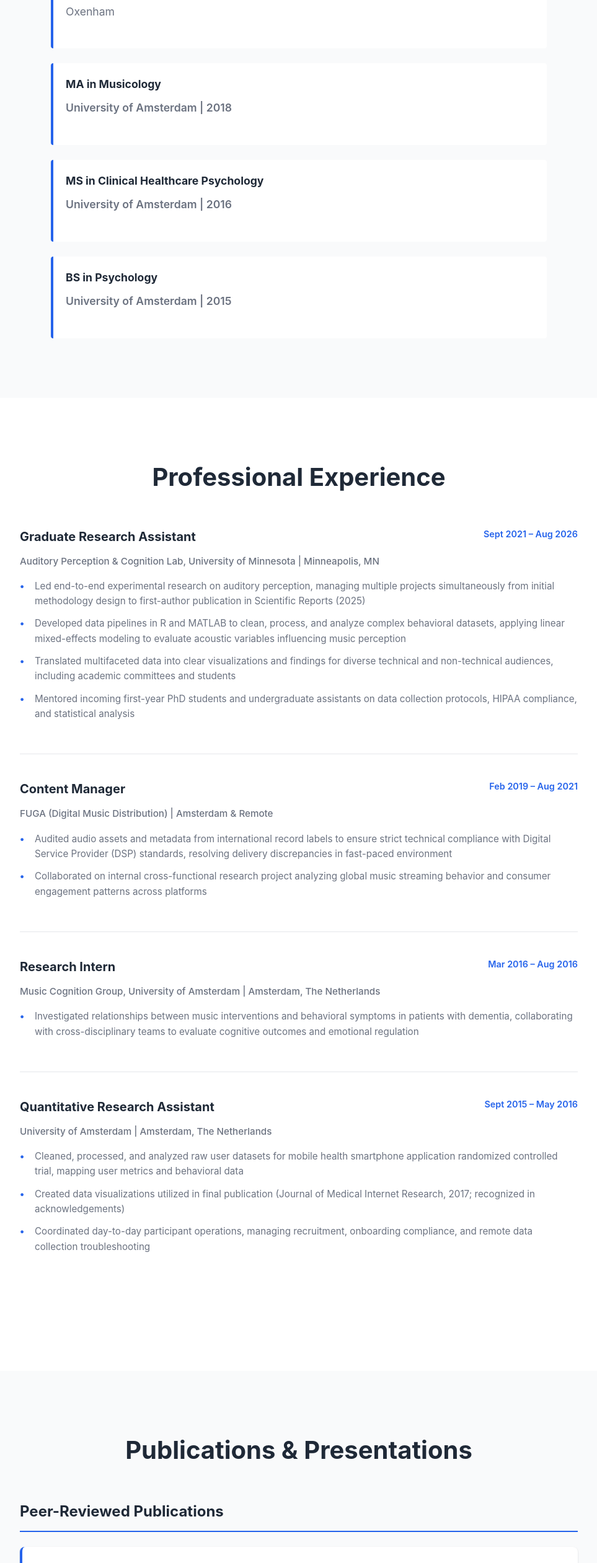
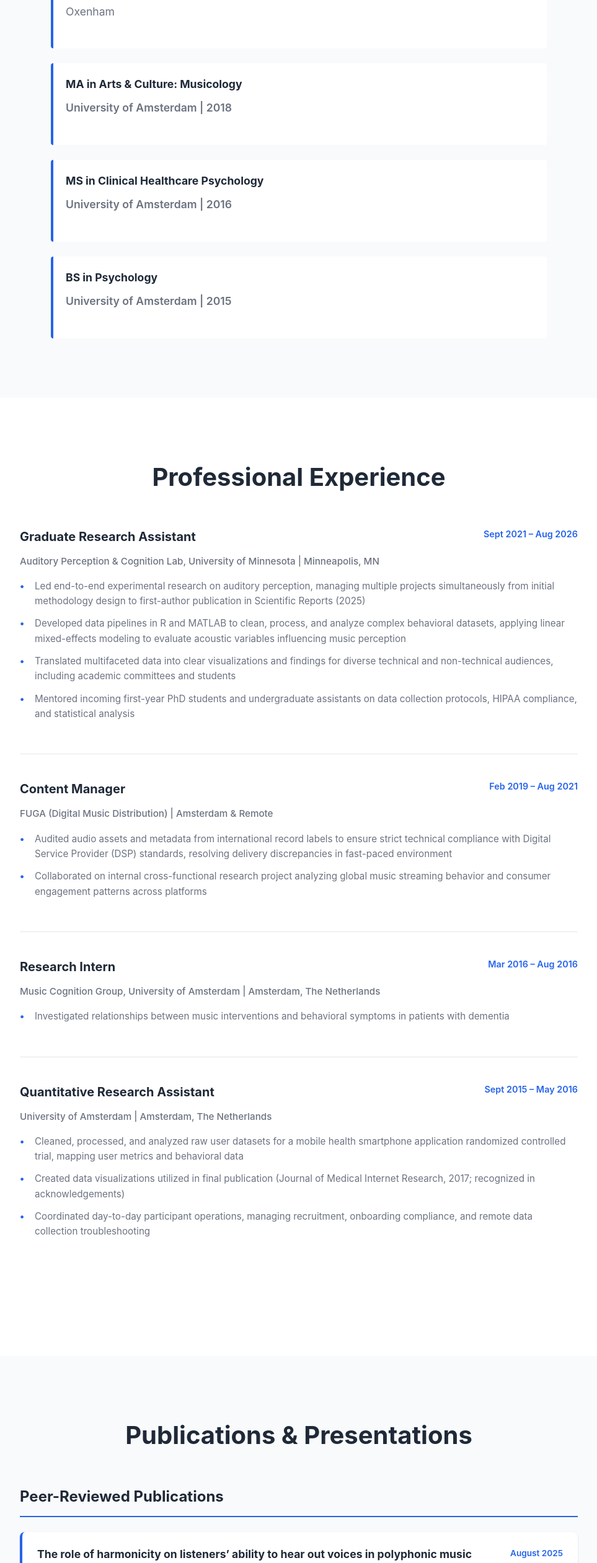
Before and after one commit to bluesootsprite/bluesootsprite.github.io, a plain HTML site: page index.html in a window 1280 px wide. Shown: the part 1920-4442 px from the top of the page at 62% size, without its empty margins (158-1121 px from the left). Drawn offline with Linux system fonts and the light colour scheme.

Commit message:
Refine content in index.html for clarity
Updated text for clarity and specificity in various sections, including education and experience.

```diff
--- a/index.html
+++ b/index.html
@@ -41,7 +41,7 @@
         <div class="container">
             <h2>About Me</h2>
             <div class="about-content">
-                <p>I hold a PhD in Psychology (Cognitive and Brain Sciences) from the University of Minnesota, where I conducted empirical research on auditory perception and music cognition. My doctoral dissertation explored voice segregation cues in polyphonic music perception across both normal and impaired hearing populations, defended in April 2026.</p>
+                <p>I hold a PhD in Psychology (Cognitive and Brain Sciences) from the University of Minnesota, where I conducted empirical research on auditory perception and music cognition. My doctoral dissertation explored voice segregation cues in polyphonic music perception across both normal and impaired hearing populations, which I defended in April 2026.</p>
                 <p>With a background spanning clinical psychology, musicology, and quantitative research, I bring a multidisciplinary perspective to complex research questions. I specialize in designing rigorous experiments, managing large behavioral datasets, and communicating findings to both technical and non-technical audiences through clear visualizations and compelling narratives.</p>
 
                 <div class="skills">
@@ -69,7 +69,7 @@
                             <p class="education-desc">Dissertation: "Music Perception in Normal and Impaired Hearing: Exploring Voice Segregation Cues in Polyphonic Music" | Defended April 2026 | Advisor: Dr. Andrew Oxenham</p>
                         </div>
                         <div class="education-item">
-                            <h4>MA in Musicology</h4>
+                            <h4>MA in Arts & Culture: Musicology</h4>
                             <p class="education-meta">University of Amsterdam | 2018</p>
                         </div>
                         <div class="education-item">
@@ -124,7 +124,7 @@
                     </div>
                     <p class="experience-org">Music Cognition Group, University of Amsterdam | Amsterdam, The Netherlands</p>
                     <ul class="experience-details">
-                        <li>Investigated relationships between music interventions and behavioral symptoms in patients with dementia, collaborating with cross-disciplinary teams to evaluate cognitive outcomes and emotional regulation</li>
+                        <li>Investigated relationships between music interventions and behavioral symptoms in patients with dementia</li>
                     </ul>
                 </div>
 
@@ -135,7 +135,7 @@
                     </div>
                     <p class="experience-org">University of Amsterdam | Amsterdam, The Netherlands</p>
                     <ul class="experience-details">
-                        <li>Cleaned, processed, and analyzed raw user datasets for mobile health smartphone application randomized controlled trial, mapping user metrics and behavioral data</li>
+                        <li>Cleaned, processed, and analyzed raw user datasets for a mobile health smartphone application randomized controlled trial, mapping user metrics and behavioral data</li>
                         <li>Created data visualizations utilized in final publication (Journal of Medical Internet Research, 2017; recognized in acknowledgements)</li>
                         <li>Coordinated day-to-day participant operations, managing recruitment, onboarding compliance, and remote data collection troubleshooting</li>
                     </ul>
@@ -154,8 +154,8 @@
                 <h3>Peer-Reviewed Publications</h3>
                 <div class="publication-item">
                     <div class="publication-header">
-                        <h4>How Timbre and Harmonicity Affect Voice Perception in Polyphonic Music: A Comparison of Voice Enumerability and Discrimination Across Listener Groups</h4>
-                        <span class="publication-date">February 2025</span>
+                        <h4>The role of harmonicity on listeners’ ability to hear out voices in polyphonic music</h4>
+                        <span class="publication-date">August 2025</span>
                     </div>
                     <p class="publication-authors">Bogaard, L. G., Mesik, J., & Oxenham, A. J.</p>
                     <p class="publication-journal"><em>Nature Scientific Reports</em></p>
@@ -231,10 +231,6 @@
                     <span class="icon">⚙</span>
                     GitHub
                 </a>
-                <a href="https://orcid.org" class="contact-link">
-                    <span class="icon">🔬</span>
-                    ORCID
-                </a>
             </div>
         </div>
     </section>
```
